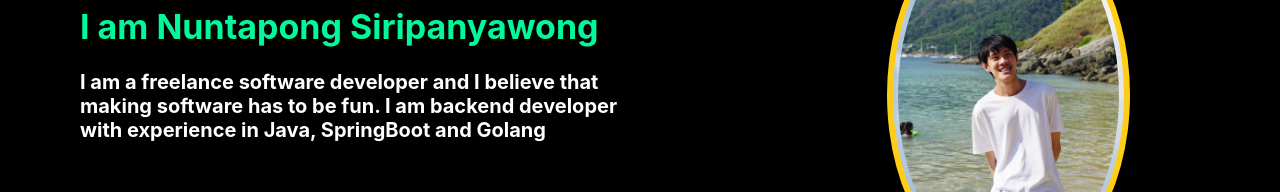
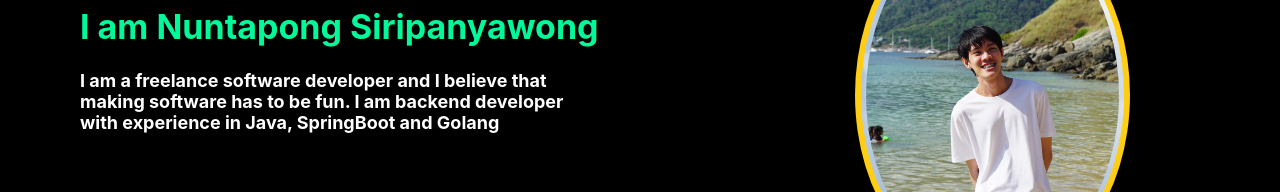
Before and after one commit to NuntapongS/my-portfolio, a React (Create React App) app: page / in a window 1280 px wide. Shown: the part 395-587 px from the top of the page. Built offline with nearby package versions, Linux system fonts and the light colour scheme.

Commit message:
edit css

```diff
--- a/src/App.css
+++ b/src/App.css
@@ -54,8 +54,8 @@
 
 .content {
   color: white;
-  font-size: 20px;
-  padding-right: 180px;
+  font-size: 18px;
+  padding-right: 200px;
 }
 
 .header {
@@ -111,7 +111,7 @@ b {
   border: 6px solid #FFCD15;
   border-radius: 50%;
   padding: 5px;
-  width: 500px;
+  width: 550px;
   height: 350px;
   object-fit: cover;
   background-image: url(./image/S__8454147.jpg);;
```
